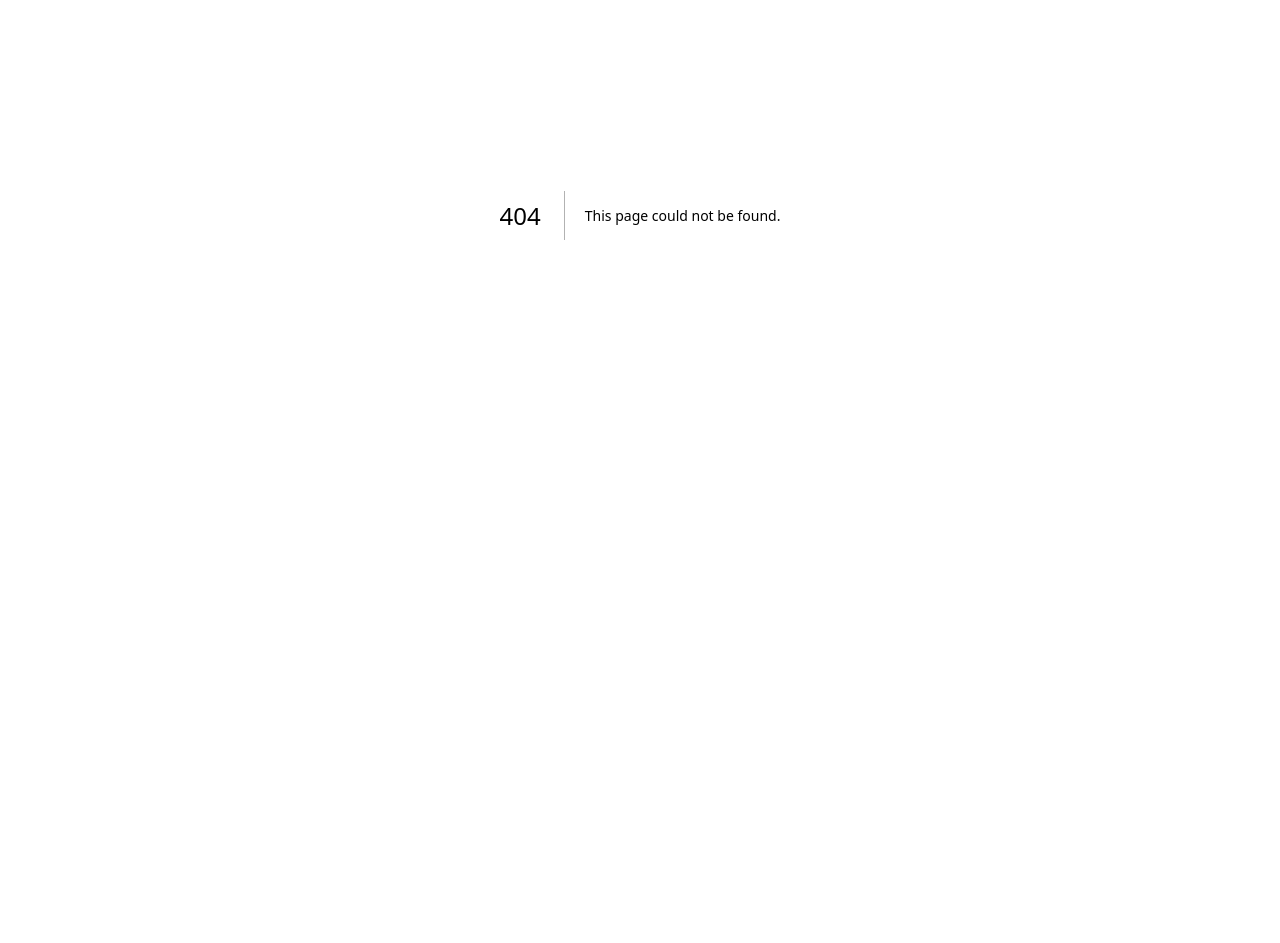
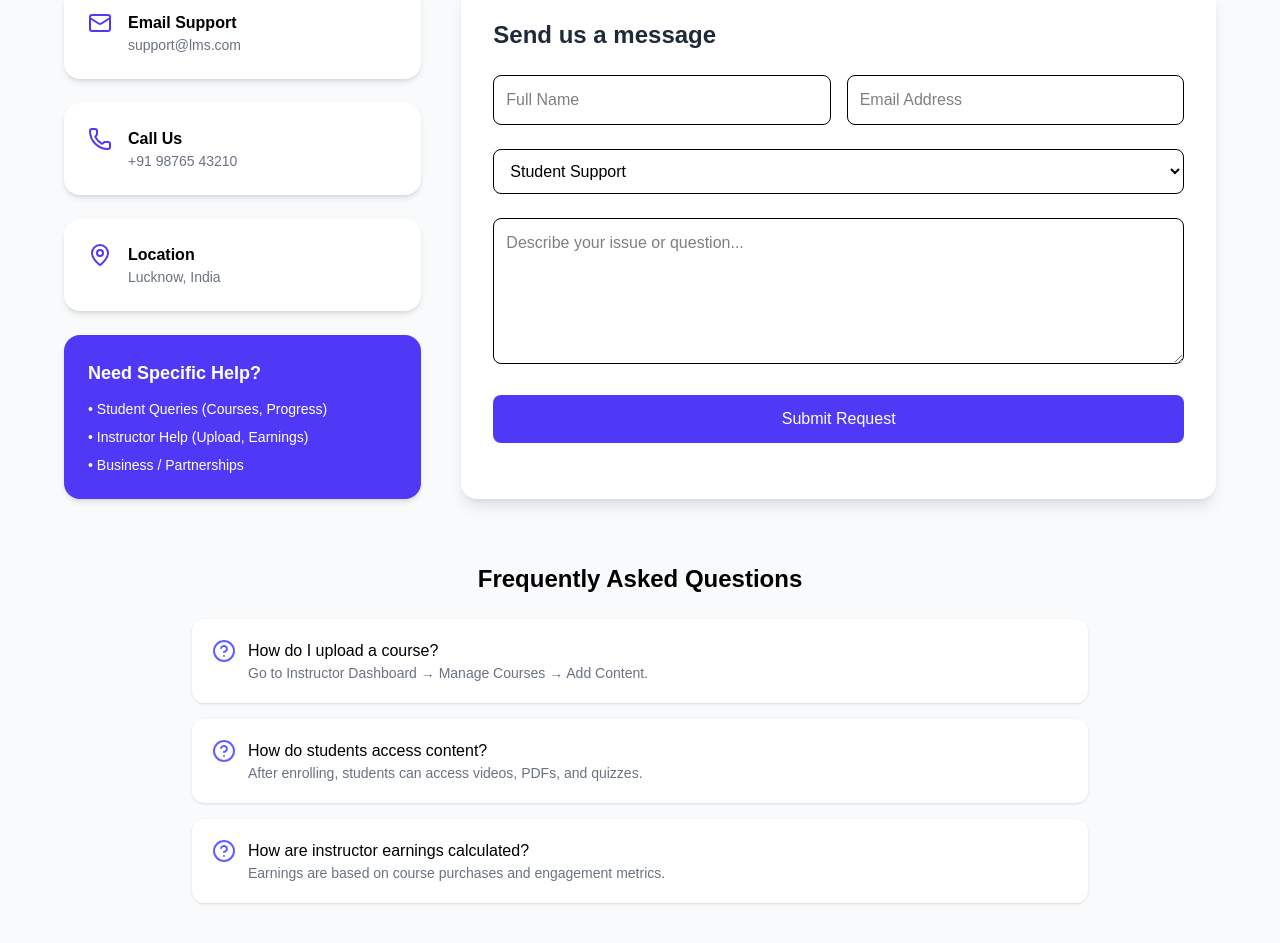
Before and after one commit to anshika16082005-commits/lms, a Next.js app: page /Contact in a window 1280 px wide. Before the commit this address had no page. Shown: the part 249-1192 px from the top of the page. Before the commit the page ends 864 px from the top, so only its background shows below. Built offline with nearby package versions, Linux system fonts and the light colour scheme.

Commit message:
feat: enhance login functionality with role selection and update UI components

```diff
--- a/app/(auth)/login/page.tsx
+++ b/app/(auth)/login/page.tsx
@@ -11,12 +11,14 @@ const LoginTest = () => {
   const { login } = useAuth();
   const [email, setEmail] = useState<string>("");
   const [password, setPassword] = useState<string>("");
+  const [role, setRole] = useState<string>("");
   const [showPassword, setShowPassword] = useState<boolean>(false);
   const [loading, setLoading] = useState<boolean>(false);
 
   const [errors, setErrors] = useState<{
     email?: string;
     password?: string;
+    role?: string;
     apiError?: string;
   }>({});
 
@@ -90,7 +92,7 @@ const LoginTest = () => {
         headers: {
           "Content-Type": "application/json",
         },
-        body: JSON.stringify({ email, password }),
+        body: JSON.stringify({ email, password, role }),
       });
 
       const data = await res.json();
@@ -102,10 +104,9 @@ const LoginTest = () => {
         return;
       }
       login();
-      if (data?.user?.role === "admin") {
+      if (data.user.role === "admin") {
         router.push("/admin/dashboard");
-      }
-      if (data.user.role === "instructor") {
+      } else if (data.user.role === "instructor") {
         router.push("/teacherProfile");
       } else {
         router.push("/profile");
@@ -145,6 +146,28 @@ const LoginTest = () => {
             />
             {errors.email && (
               <p className="text-red-500 text-sm mt-1">{errors.email}</p>
+            )}
+          </div>
+
+          {/* Role */}
+          <div className="mb-5">
+            <label className="block text-sm font-semibold mb-2">Role</label>
+            <select
+              value={role}
+              onChange={(e) => setRole(e.target.value)}
+              className={`w-full px-4 py-3 border rounded-lg focus:outline-none transition ${
+                errors.role
+                  ? "border-red-500 focus:ring-2 focus:ring-red-300"
+                  : "border-gray-300 focus:ring-2 focus:ring-blue-300"
+              }`}
+            >
+              <option value="">Select Role</option>
+              <option value="student">Student</option>
+              <option value="instructor">Instructor</option>
+              <option value="admin">Admin</option>
+            </select>
+            {errors.role && (
+              <p className="text-red-500 text-sm mt-1">{errors.role}</p>
             )}
           </div>
 
--- a/app/(instructor)/layout.tsx
+++ b/app/(instructor)/layout.tsx
@@ -112,7 +112,7 @@ export default function TeacherLayout({
       <motion.main
         animate={{ marginLeft: collapsed ? 80 : 256 }}
         transition={{ type: "spring", stiffness: 260, damping: 25 }}
-        className=" min-h-screen bg-gray-800 p-6"
+        className=" min-h-screen p-6"
       >
         {children}
       </motion.main>
--- a/app/(instructor)/teacherProfile/page.tsx
+++ b/app/(instructor)/teacherProfile/page.tsx
@@ -58,7 +58,7 @@ export default function InstructorProfile() {
   }, []);
 
   return (
-    <div className="bg-gray-50 min-h-screen">
+    <div className="bg-gray-50 min-h-screen p-6">
       {/* Banner */}
       <div className="h-60 bg-linear-to-r from-indigo-600 to-purple-600"></div>
 
@@ -143,14 +143,6 @@ export default function InstructorProfile() {
           </div>
 
           <div className="bg-white p-6 rounded-xl shadow flex items-center gap-4">
-            <Users className="text-indigo-600" size={28} />
-            <div>
-              <h3 className="text-xl font-bold">{}</h3>
-              <p className="text-gray-500 text-sm">Students</p>
-            </div>
-          </div>
-
-          <div className="bg-white p-6 rounded-xl shadow flex items-center gap-4">
             <Star className="text-indigo-600" size={28} />
             <div>
               <h3 className="text-xl font-bold">4.8</h3>
--- /dev/null
+++ b/app/Contact/page.tsx
@@ -0,0 +1,181 @@
+"use client";
+
+import { useState } from "react";
+import { motion } from "framer-motion";
+import { Mail, Phone, MapPin, HelpCircle } from "lucide-react";
+
+export default function ContactPage() {
+  const [form, setForm] = useState({
+    name: "",
+    email: "",
+    subject: "student",
+    message: "",
+  });
+
+  const handleChange = (
+    e: React.ChangeEvent<
+      HTMLInputElement | HTMLTextAreaElement | HTMLSelectElement
+    >,
+  ) => {
+    setForm({ ...form, [e.target.name]: e.target.value });
+  };
+
+  const handleSubmit = (e: React.FormEvent) => {
+    e.preventDefault();
+    alert("Your message has been submitted!");
+  };
+
+  return (
+    <div className="min-h-screen bg-gray-50 py-12 px-6">
+      {/* Header */}
+      <div className="max-w-5xl mx-auto text-center mb-12">
+        <h1 className="text-4xl font-bold text-gray-800">Contact Support</h1>
+        <p className="text-gray-500 mt-3">
+          We're here to help you with courses, instructors, and platform issues.
+        </p>
+      </div>
+
+      <div className="max-w-6xl mx-auto grid lg:grid-cols-3 gap-10">
+        {/* LEFT - CONTACT INFO */}
+        <div className="space-y-6">
+          <div className="bg-white p-6 rounded-2xl shadow-md flex gap-4">
+            <Mail className="text-indigo-600" />
+            <div>
+              <h3 className="font-semibold">Email Support</h3>
+              <p className="text-gray-500 text-sm">support@lms.com</p>
+            </div>
+          </div>
+
+          <div className="bg-white p-6 rounded-2xl shadow-md flex gap-4">
+            <Phone className="text-indigo-600" />
+            <div>
+              <h3 className="font-semibold">Call Us</h3>
+              <p className="text-gray-500 text-sm">+91 98765 43210</p>
+            </div>
+          </div>
+
+          <div className="bg-white p-6 rounded-2xl shadow-md flex gap-4">
+            <MapPin className="text-indigo-600" />
+            <div>
+              <h3 className="font-semibold">Location</h3>
+              <p className="text-gray-500 text-sm">Lucknow, India</p>
+            </div>
+          </div>
+
+          {/* Support Type */}
+          <div className="bg-indigo-600 text-white p-6 rounded-2xl shadow-md">
+            <h3 className="font-semibold text-lg">Need Specific Help?</h3>
+            <ul className="text-sm mt-3 space-y-2">
+              <li>• Student Queries (Courses, Progress)</li>
+              <li>• Instructor Help (Upload, Earnings)</li>
+              <li>• Business / Partnerships</li>
+            </ul>
+          </div>
+        </div>
+
+        {/* CENTER - FORM */}
+        <motion.form
+          onSubmit={handleSubmit}
+          initial={{ opacity: 0, y: 30 }}
+          animate={{ opacity: 1, y: 0 }}
+          className="lg:col-span-2 bg-white p-8 rounded-2xl shadow-lg space-y-6"
+        >
+          <h2 className="text-2xl font-semibold text-gray-800">
+            Send us a message
+          </h2>
+
+          <div className="grid md:grid-cols-2 gap-4">
+            <input
+              type="text"
+              name="name"
+              placeholder="Full Name"
+              required
+              value={form.name}
+              onChange={handleChange}
+              className="border p-3 rounded-lg focus:ring-2 focus:ring-indigo-400 outline-none"
+            />
+
+            <input
+              type="email"
+              name="email"
+              placeholder="Email Address"
+              required
+              value={form.email}
+              onChange={handleChange}
+              className="border p-3 rounded-lg focus:ring-2 focus:ring-indigo-400 outline-none"
+            />
+          </div>
+
+          <select
+            name="subject"
+            value={form.subject}
+            onChange={handleChange}
+            className="w-full border p-3 rounded-lg focus:ring-2 focus:ring-indigo-400"
+          >
+            <option value="student">Student Support</option>
+            <option value="instructor">Instructor Support</option>
+            <option value="business">Business Inquiry</option>
+          </select>
+
+          <textarea
+            name="message"
+            rows={5}
+            placeholder="Describe your issue or question..."
+            required
+            value={form.message}
+            onChange={handleChange}
+            className="w-full border p-3 rounded-lg focus:ring-2 focus:ring-indigo-400 outline-none"
+          />
+
+          <button
+            type="submit"
+            className="w-full bg-indigo-600 text-white py-3 rounded-lg hover:bg-indigo-700 transition font-medium"
+          >
+            Submit Request
+          </button>
+        </motion.form>
+      </div>
+
+      {/* FAQ SECTION */}
+      <div className="max-w-4xl mx-auto mt-16">
+        <h2 className="text-2xl font-semibold text-center mb-6">
+          Frequently Asked Questions
+        </h2>
+
+        <div className="space-y-4">
+          <div className="bg-white p-5 rounded-xl shadow-sm flex gap-3">
+            <HelpCircle className="text-indigo-500" />
+            <div>
+              <h3 className="font-medium">How do I upload a course?</h3>
+              <p className="text-sm text-gray-500">
+                Go to Instructor Dashboard → Manage Courses → Add Content.
+              </p>
+            </div>
+          </div>
+
+          <div className="bg-white p-5 rounded-xl shadow-sm flex gap-3">
+            <HelpCircle className="text-indigo-500" />
+            <div>
+              <h3 className="font-medium">How do students access content?</h3>
+              <p className="text-sm text-gray-500">
+                After enrolling, students can access videos, PDFs, and quizzes.
+              </p>
+            </div>
+          </div>
+
+          <div className="bg-white p-5 rounded-xl shadow-sm flex gap-3">
+            <HelpCircle className="text-indigo-500" />
+            <div>
+              <h3 className="font-medium">
+                How are instructor earnings calculated?
+              </h3>
+              <p className="text-sm text-gray-500">
+                Earnings are based on course purchases and engagement metrics.
+              </p>
+            </div>
+          </div>
+        </div>
+      </div>
+    </div>
+  );
+}
--- a/components/Navbar.tsx
+++ b/components/Navbar.tsx
@@ -1,6 +1,6 @@
 "use client";
 
-import { useState } from "react";
+import { useEffect, useState } from "react";
 import Link from "next/link";
 import { useAuth } from "@/context/AuthContext";
 import { Menu, X } from "lucide-react"; // lightweight icons
@@ -20,7 +20,7 @@ export default function NavBar() {
     logout();
   };
 
-  // Placeholder for auth state
+  useEffect(() => {}, [isLoggedIn]);
 
   return (
     <nav className="sticky top-0 z-50 w-full bg-gray-900 shadow-lg">
@@ -62,7 +62,7 @@ export default function NavBar() {
               </li>
               <li>
                 <Link
-                  href="/contact"
+                  href="/Contact"
                   className="hover:text-emerald-400 active:text-emerald-500 transition-colors duration-200"
                 >
                   Contact
@@ -127,7 +127,7 @@ export default function NavBar() {
             Services
           </Link>
           <Link
-            href="/contact"
+            href="/Contact"
             className="block text-gray-300 hover:text-emerald-400 transition-colors duration-200"
           >
             Contact
--- a/proxy.ts
+++ b/proxy.ts
@@ -33,5 +33,8 @@ export const config = {
     "/createcourse",
     "/api/course/createCourse",
     "/api/mycourses",
+    "/admin/dashboard",
+    "/teacherProfile",
+    "/profile",
   ],
 };
```
